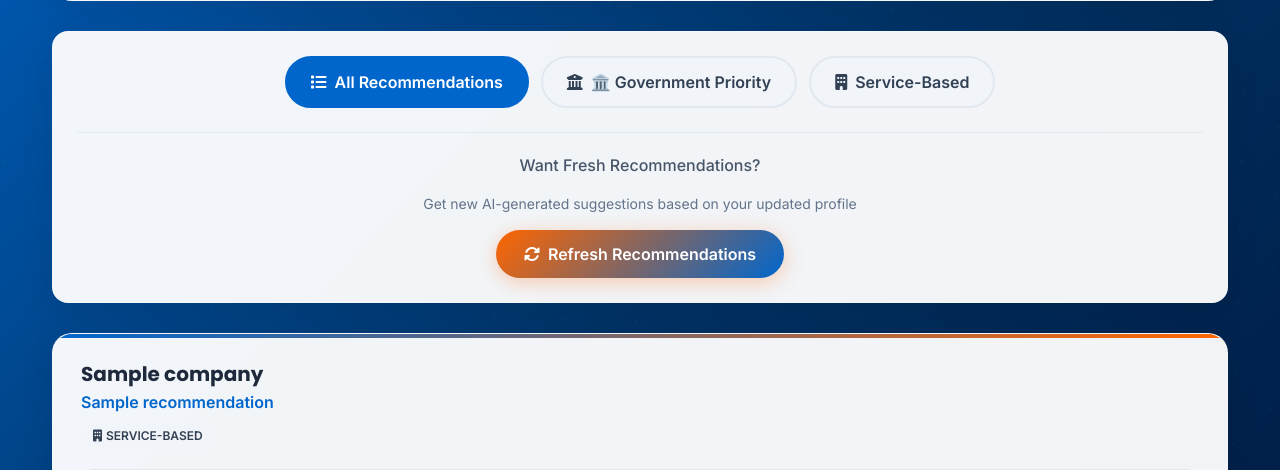
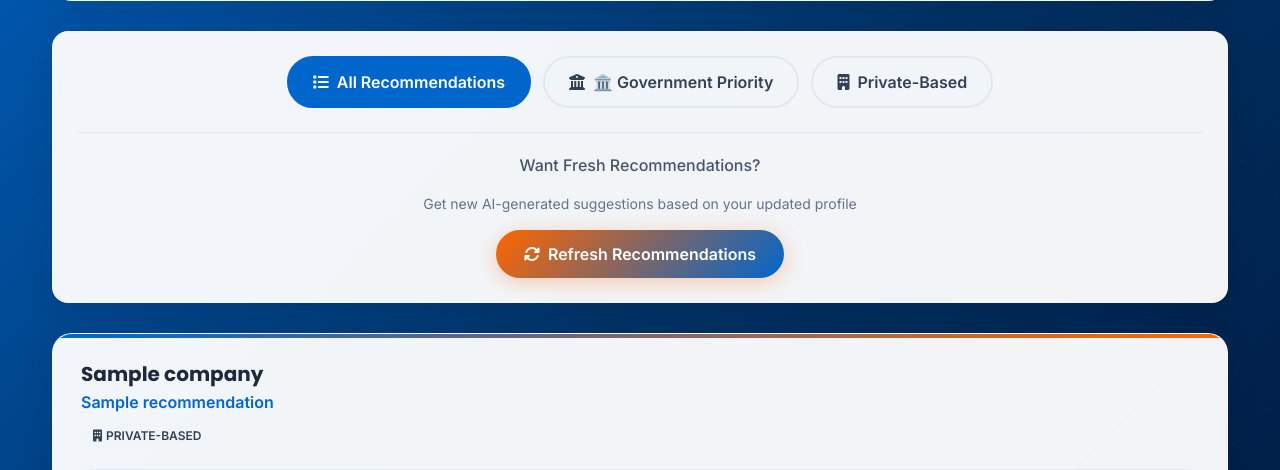
Before and after one commit to sibap-dev/NextGen, a Flask app: template templates/recommendations.html in a window 1280 px wide. Shown: the part 432-902 px from the top of the page. Run offline with Flask 3, Linux system fonts and the light colour scheme; the template is opened without the code that fills it: most values are stand-ins (such as "Sample title", 1, 10 or a date in 2020).

Commit message:
Add files via upload

```diff
--- a/app.py
+++ b/app.py
@@ -525,11 +525,11 @@ def get_enhanced_default_recommendations(user):
             "description": "⚛️ Power India's future! Work on nuclear technology and contribute to clean energy research."
         },
 
-        # SERVICE-BASED INTERNSHIPS (8 options - high quality with competitive stipends)
+        # PRIVATE-BASED INTERNSHIPS (8 options - high quality with competitive stipends)
         {
             "company": "TCS (Tata Consultancy Services)",
             "title": "Software Development Intern",
-            "type": "service-based",
+            "type": "private-based",
             "sector": "IT Services",
             "skills": ["Java", "Python", "Programming", "Problem Solving", "Communication"],
             "duration": "3 Months",
@@ -540,7 +540,7 @@ def get_enhanced_default_recommendations(user):
         {
             "company": "Infosys",
             "title": "Digital Innovation Intern",
-            "type": "service-based",
+            "type": "private-based",
             "sector": "IT Consulting",
             "skills": ["Digital Technologies", "Innovation", "Cloud Computing", "Problem Solving", "Teamwork"],
             "duration": "3 Months",
@@ -551,7 +551,7 @@ def get_enhanced_default_recommendations(user):
         {
             "company": "Wipro",
             "title": "Technology Solutions Intern",
-            "type": "service-based",
+            "type": "private-based",
             "sector": "IT Services",
             "skills": ["Cloud Computing", "DevOps", "Programming", "Agile", "Learning Agility"],
             "duration": "4 Months",
@@ -562,7 +562,7 @@ def get_enhanced_default_recommendations(user):
         {
             "company": "Microsoft India",
             "title": "Technology Trainee",
-            "type": "service-based",
+            "type": "private-based",
             "sector": "Technology",
             "skills": ["Programming", "AI/ML", "Cloud Platforms", "Data Science", "Innovation"],
             "duration": "3 Months",
@@ -573,7 +573,7 @@ def get_enhanced_default_recommendations(user):
         {
             "company": "Google India",
             "title": "Software Engineering Intern",
-            "type": "service-based",
+            "type": "private-based",
             "sector": "Technology",
             "skills": ["Programming", "Algorithms", "Data Structures", "Problem Solving", "Software Design"],
             "duration": "4 Months",
@@ -584,7 +584,7 @@ def get_enhanced_default_recommendations(user):
         {
             "company": "Amazon India",
             "title": "SDE Intern",
-            "type": "service-based",
+            "type": "private-based",
             "sector": "E-commerce Technology",
             "skills": ["Programming", "System Design", "AWS", "Data Structures", "Problem Solving"],
             "duration": "3 Months",
@@ -595,7 +595,7 @@ def get_enhanced_default_recommendations(user):
         {
             "company": "HDFC Bank",
             "title": "Banking Technology Intern",
-            "type": "service-based",
+            "type": "private-based",
             "sector": "Financial Services",
             "skills": ["Financial Technology", "Data Analysis", "Banking Operations", "Communication", "Excel"],
             "duration": "3 Months",
@@ -606,7 +606,7 @@ def get_enhanced_default_recommendations(user):
         {
             "company": "Accenture",
             "title": "Technology Consulting Intern",
-            "type": "service-based",
+            "type": "private-based",
             "sector": "IT Consulting",
             "skills": ["Business Analysis", "Technology Consulting", "Communication", "Problem Solving", "Project Management"],
             "duration": "4 Months",
@@ -631,7 +631,7 @@ def generate_recommendations_fast(user):
 
         IMPORTANT: Include more government internships (ISRO, DRDO, NITI Aayog, etc.)
 
-        JSON format: [{{"company":"Name","title":"Position","type":"government|service-based","sector":"Sector","skills":["skill1","skill2"],"duration":"X Months","location":"City","stipend":"₹X/month","description":"Brief desc"}}]
+        JSON format: [{{"company":"Name","title":"Position","type":"government|private-based","sector":"Sector","skills":["skill1","skill2"],"duration":"X Months","location":"City","stipend":"₹X/month","description":"Brief desc"}}]
         """
 
         response = model.generate_content(
--- a/templates/recommendations.html
+++ b/templates/recommendations.html
@@ -906,8 +906,8 @@
                 <button class="filter-btn" onclick="filterRecommendations('government')">
                     <i class="fas fa-university me-2"></i>🏛️ Government Priority
                 </button>
-                <button class="filter-btn" onclick="filterRecommendations('service-based')">
-                    <i class="fas fa-building me-2"></i>Service-Based
+                <button class="filter-btn" onclick="filterRecommendations('private-based')">
+                    <i class="fas fa-building me-2"></i>Private-Based
                 </button>
             </div>
 
@@ -934,7 +934,7 @@
                             {% if recommendation.type == 'government' %}
                                 <i class="fas fa-university me-1"></i>🏛️ Government
                             {% else %}
-                                <i class="fas fa-building me-1"></i>Service-Based
+                                <i class="fas fa-building me-1"></i>Private-Based
                             {% endif %}
                         </span>
                     </div>
```
